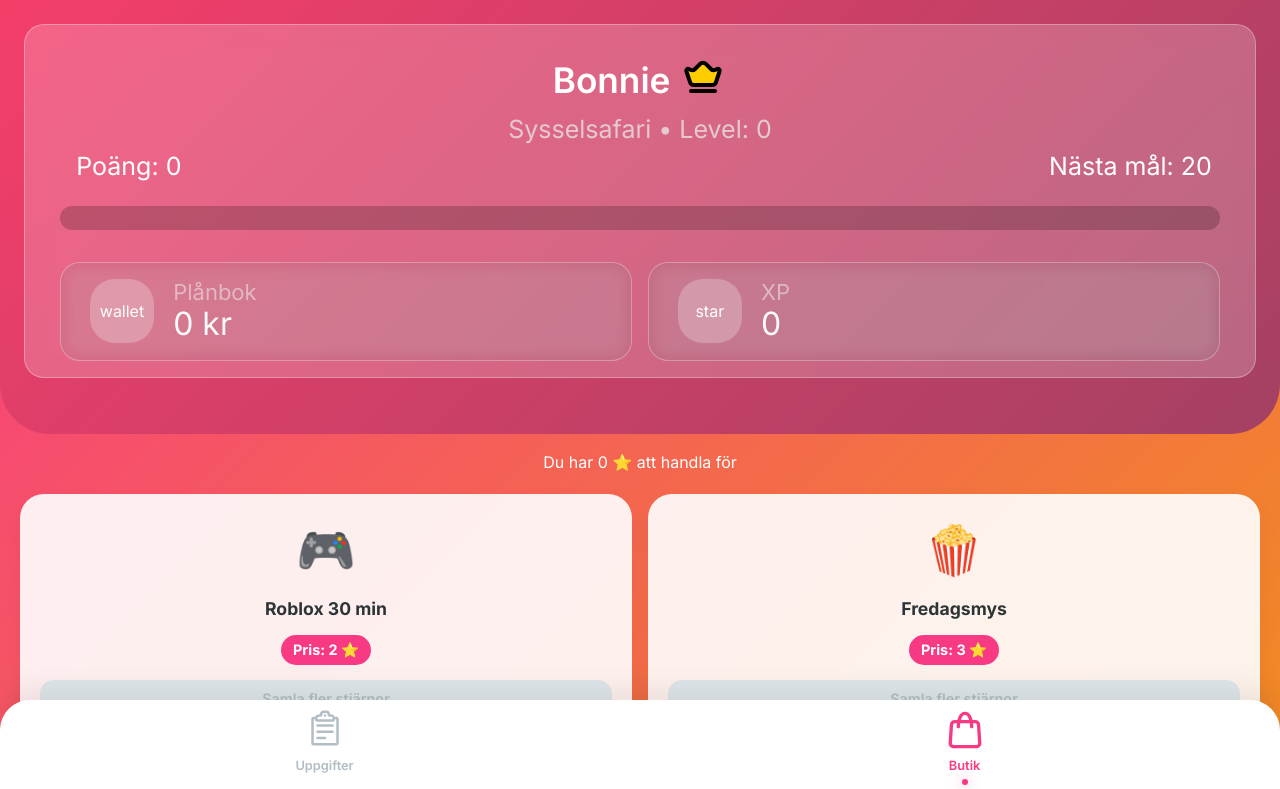
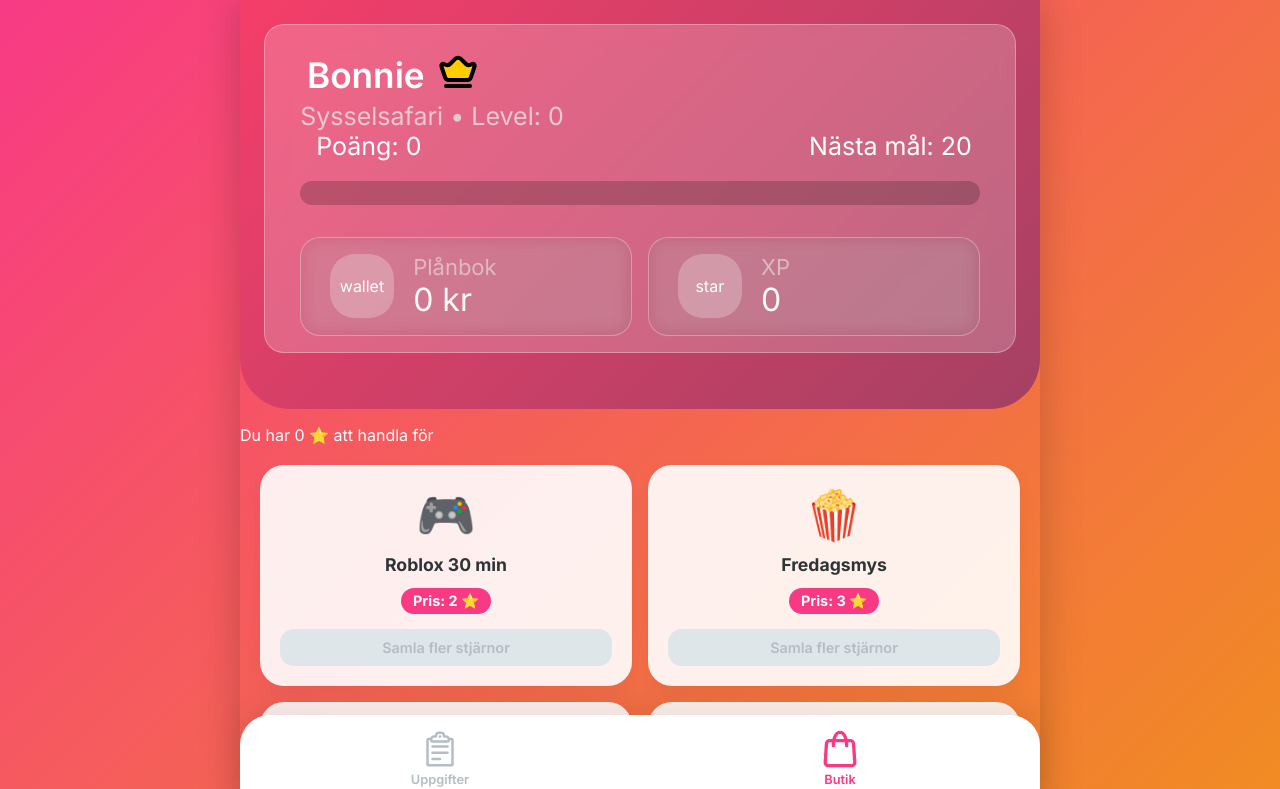
Before and after one commit to sofia-rothman/viola-app, a React (Vite) app in the folder app/: page /shop in a window 1280 px wide. Shown: the top 789 px of the page. Built offline with nearby package versions, Linux system fonts and the light colour scheme; no server answers; the database is empty.

Commit message:
feat: navbar styling container styling scroll fix

```diff
--- a/app/src/App.css
+++ b/app/src/App.css
@@ -1,13 +1,20 @@
 #root {
-  max-width: 1280px;
-  margin: 0 auto;
-  text-align: center;
+  width: 100%;
 }
 
-.container {
-/*   justify-content: center;
-  margin: 1rem; */
+.app-wrapper {
+  width: 100%;
+  min-height: 100vh;
   display: flex;
   flex-direction: column;
-  align-items: center;
+  position: relative;
 }
+
+/* iPad & Laptop */
+@media (min-width: 768px) {
+  .app-wrapper {
+    max-width: 800px;
+    margin: 0 auto;
+    box-shadow: 0 0 40px rgba(0, 0, 0, 0.2);
+  }
+}
--- a/app/src/App.tsx
+++ b/app/src/App.tsx
@@ -12,7 +12,8 @@ function App() {
   const isGoalReached = tasks.points >= tasks.goal.current
 
   return (
-    <div>
+    <>
+    <div className="app-wrapper">
       {isGoalReached && <CelebrationModal />}
       <Header />
       <Routes>
@@ -20,8 +21,9 @@ function App() {
         <Route path="/" element={<TaskPage />} />
         <Route path="/shop" element={<ShopPage />} />
       </Routes>
+    </div>
       <Navbar />
-    </div>
+    </>
   )
 }
 
--- a/app/src/components/Navbar/Navbar.css
+++ b/app/src/components/Navbar/Navbar.css
@@ -1,23 +1,37 @@
 .navbar {
-  position: fixed;
+position: fixed;
   bottom: 0;
-  left: 0;
+left: 0;
   right: 0;
+  margin-left: auto;
+  margin-right: auto;
+  width: 100%;
+  max-width: 100%;
+  height: 85px;
   background: white;
-  height: 85px;
   display: flex;
   justify-content: space-around;
   align-items: center;
-  padding-bottom: 15px;
   border-radius: 30px 30px 0 0;
   box-shadow: 0 -10px 30px rgba(0, 0, 0, 0.08);
-  z-index: 1000;
+  z-index: 9999;
+  padding-bottom: env(safe-area-inset-bottom, 20px);
+  box-sizing: border-box;
+}
+
+/* tablet & laptop */
+@media (min-width: 768px) {
+  .navbar {
+    max-width: 800px;
+  }
 }
 
 .nav-item {
  display: flex;
+ flex: 1;
   flex-direction: column;
   align-items: center;
+  justify-content: center;
   text-decoration: none;
   color: #b2bec3;
   font-size: 0.8rem;
@@ -35,21 +49,18 @@
   transition: fill 0.3s ease, transform 0.3s ease;
 }
 
-.task-icon svg,
-.shopping-icon svg {
-  fill: #f83a85;
-  transform: translateY(-2px);
-}
 
 .task-icon:active svg,
-.shopping-icon:active svg {
+.shop-icon:active svg {
   color: unset;
+  transform: translateY(-2px);
 }
 
 .nav-item.active {
   color: #f83a85;
 }
 
+/* pink dot */
 .nav-item.active::after {
   content: '';
   position: absolute;
--- a/app/src/index.css
+++ b/app/src/index.css
@@ -1,80 +1,108 @@
 @import url('https://fonts.googleapis.com/css2?family=Inter:wght@400;600;700&display=swap');
 
+/* 1. VARIABLER & DESIGN TOKENS */
 :root {
-  --primary-gradient: linear-gradient(135deg, var(--color-primary) 0%, var(--color-secondary) 100%);
+  /* Colors */
   --color-primary: #f83a85;
   --color-secondary: #f18c22;
-  --card-bg: rgba(255, 255, 255, 0.9);
-  --card-bg-completed: rgba(255, 255, 255, 0.5);
-  --text-dark: #2d3436;
-
-  --primary-pink: #F43E6A;
-  --secondary-pink: #D42A55;
-  --bg-gradient: linear-gradient(135deg, #ff4d6d 0%, #c73d5a 100%);
-  --card-shadow: 0 10px 25px rgba(0, 0, 0, 0.05);
-  --border-radius-lg: 50px;
-  --border-radius-sm: 15px;
+  --primary-gradient: linear-gradient(135deg, var(--color-primary) 0%, var(--color-secondary) 100%);
 
   --color-accent: rgb(243, 224, 130);
   --color-delete: rgb(255, 139, 148);
   --color-delete-hover: rgb(235, 119, 128);
 
-  --color-text-light: rgb(238, 238, 238);
+  --color-text-light: #eeeeee;
+  --color-text-dark: #2d3436;
 
-  font-family: Inter, sans-serif;
-  line-height: 1.5;
-  font-weight: 400;
-  font-size: 1em;
+  /* Button colora */
+  --primary-pink: #F43E6A;
+  --secondary-pink: #D42A55;
 
-  color:var(--color-text-light);
+  /* Card & UI */
+  --card-bg: rgba(255, 255, 255, 0.9);
+  --card-bg-completed: rgba(255, 255, 255, 0.5);
+  --card-shadow: 0 10px 25px rgba(0, 0, 0, 0.08);
+
+  /* Border Radius */
+  --br-lg: 50px;
+  --br-sm: 15px;
+
+  /* Layout */
+  --app-max-width: 600px;
 }
 
-body {
+/* 2. RESET & BASE (Fönster-inställningar) */
+html, body {
   margin: 0;
-  justify-content: center;
-  min-width: 320px;
-  min-height: 100vh;
-  background: var(--primary-gradient);
-  background-attachment: fixed;
+  padding: 0;
+  height: 100vh; /* Använd 100% istället för 100vh för bättre mobil-kompabilitet */
+  width: 100vw;
+  overflow: hidden; /* Förhindrar att hela sidan scrollar */
   font-family: 'Inter', sans-serif;
   color: white;
 }
 
-h1 {
-  font-size: 3.2em;
+body {
+  background: var(--primary-gradient);
+  background-attachment: fixed;
+  display: flex;
+  flex-direction: column;
+  overflow-y: auto;
+}
+
+/* 3. TYPOGRAFI */
+h1, h2, h3 {
+  margin: 0;
   line-height: 1.1;
 }
 
-h2 {
-  font-size: 2.2em;
-  line-height: 1.1;
-  font-weight: 600;
+h1 { font-size: 3.2em; }
+h2 { font-size: 2.2em; font-weight: 600; }
+h3 { font-size: 1.6em; font-weight: 300; }
+
+/* 4. APP WRAPPER (Själva scroll-ytan) */
+.app-wrapper {
+  flex: 1; /* Tar upp allt utrymme ovanför navbaren */
+  overflow-y: auto; /* Här sker all scroll */
+  overflow-x: hidden;
+  -webkit-overflow-scrolling: touch; /* Mjuk scroll för iOS */
+
+  width: 100%;
+  max-width: 100%;
+  margin: 0 auto;
+  padding-bottom: 110px; /* Ger plats så att navbaren inte täcker sista kortet */
+  box-sizing: border-box;
 }
 
-h3 {
-  font-size: 1.6em;
-  line-height: 1.1;
-  font-weight: 300;
+/* Desktop-justering */
+@media (min-width: 768px) {
+  .app-wrapper {
+    max-width: var(--app-max-width);
+    /* Valfritt: Om du vill att appen ska kännas mer som en "enhet" på desktop */
+    /* background: rgba(0,0,0,0.03); */
+  }
 }
 
+/* 5. KOMPONENTER (Buttons) */
 button {
   background: white;
-  font-family: 'Inter', sans-serif;
-  border-radius: 50px;
+  border-radius: var(--br-lg);
   border: none;
+  font-family: inherit;
   font-weight: 600;
   font-size: 1em;
+  padding: 10px 20px;
   cursor: pointer;
-  transition: all 0.2s ease;
   display: flex;
   align-items: center;
   justify-content: center;
-  padding: 10px 20px;
+  transition: transform 0.2s ease, box-shadow 0.2s ease;
 }
-button:focus,
+
 button:focus-visible {
-  outline: 4px auto black;
+  outline: 3px solid var(--color-accent);
 }
-button:active{
-  transform: translateY(2px)
+
+button:active {
+  transform: translateY(2px);
 }
```
